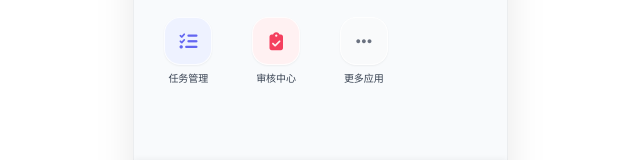
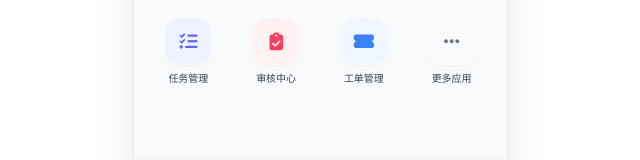
Before and after one commit to lingxin125/youfuguanjia, a plain HTML site: page index.html in a window 1280 px wide. Shown: the part 572-732 px from the top of the page, 320-960 px from the left. Drawn offline with nearby package versions, Linux system fonts and the light colour scheme.

Commit message:
Add files via upload

```diff
--- a/index.html
+++ b/index.html
@@ -378,6 +378,13 @@
                                 <i class="fas fa-clipboard-check"></i>
                             </div>
                             <span class="text-[10px] font-medium text-gray-700">审核中心</span>
+                        </div>
+
+                        <div class="flex flex-col items-center gap-1.5 group cursor-pointer">
+                            <div class="w-12 h-12 glass-card rounded-2xl flex items-center justify-center text-lg text-blue-500 bg-blue-50 shadow-sm group-hover:-translate-y-1 transition-transform duration-300">
+                                <i class="fas fa-ticket-alt"></i>
+                            </div>
+                            <span class="text-[10px] font-medium text-gray-700">工单管理</span>
                         </div>
                          <!-- Item 7 -->
                          <div class="flex flex-col items-center gap-1.5 group cursor-pointer">
```
